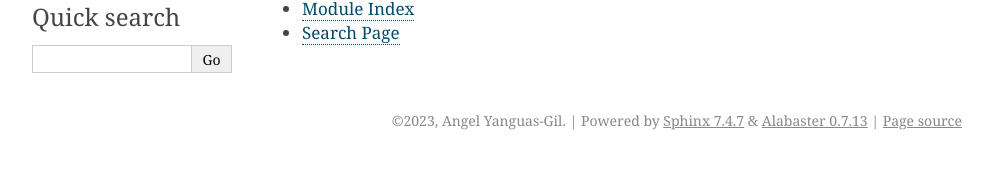
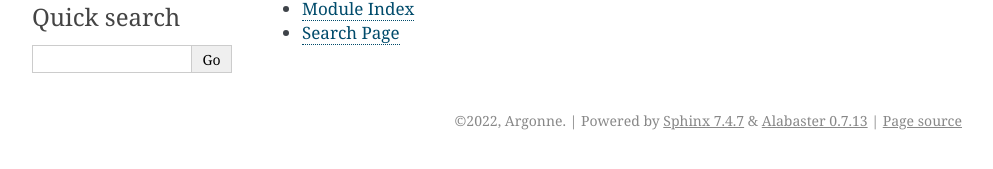
Before and after one commit to spikelearn/spikelearn, a Sphinx documentation site: the page built from docs/index.rst, in a window 1280 px wide. Shown: the part 245-414 px from the top of the page, without its empty margins (148-1141 px from the left). Built offline with Sphinx 7.4.7, drawn with Linux system fonts in a browser that asks for light colours.

Commit message:
sphinx conf

```diff
--- a/docs/conf.py
+++ b/docs/conf.py
@@ -6,9 +6,9 @@
 # -- Project information -----------------------------------------------------
 # https://www.sphinx-doc.org/en/master/usage/configuration.html#project-information
 
-project = 'spikelearn'
-copyright = '2023, Angel Yanguas-Gil'
-author = 'Angel Yanguas-Gil'
+project = 'Spikelearn'
+copyright = '2022, Argonne'
+author = 'Argonne'
 release = '0.1.1'
 
 # -- General configuration ---------------------------------------------------
--- /dev/null
+++ b/docs/requirements.txt
@@ -0,0 +1 @@
+furo==2021.11.16
```
Also changed, not shown: 1 other file.
